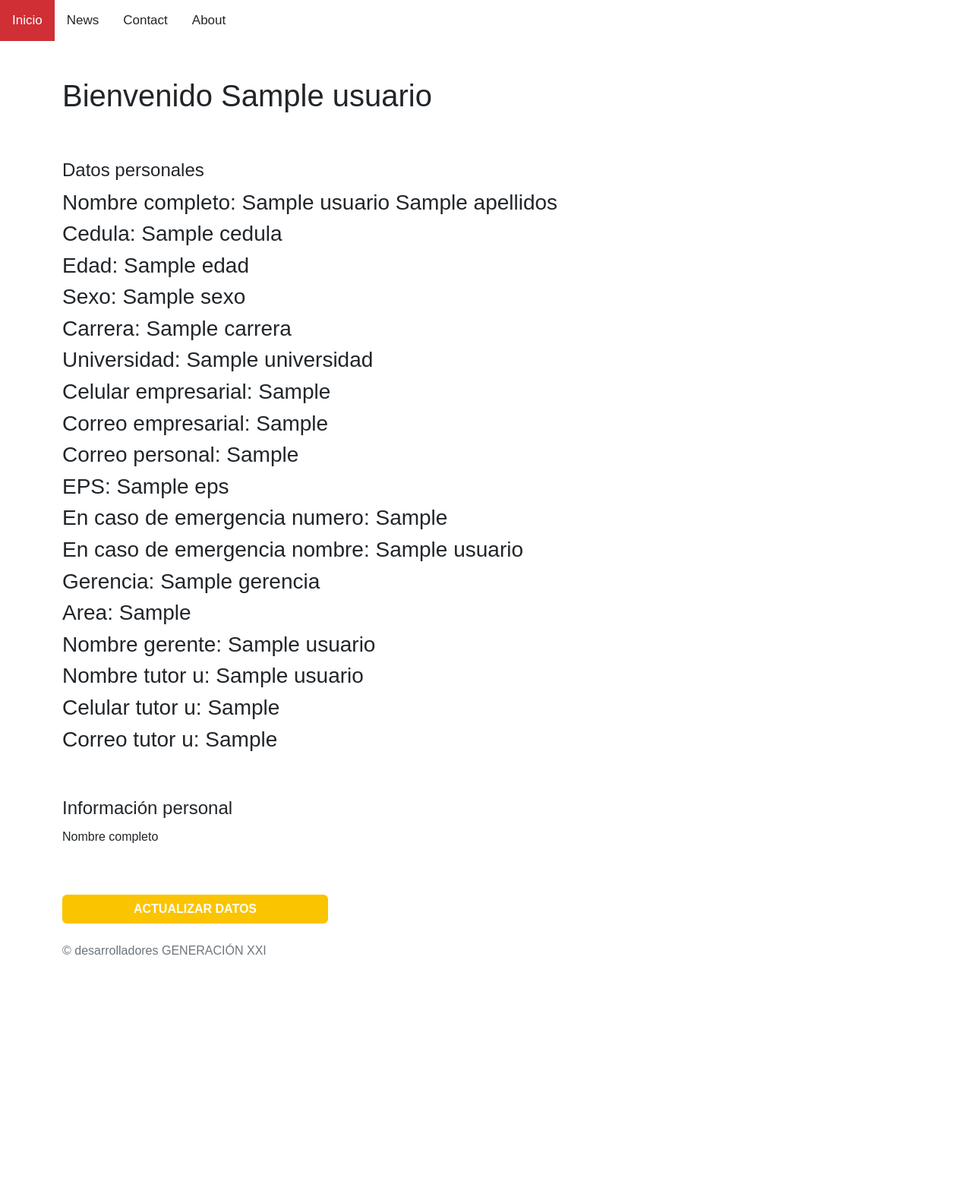
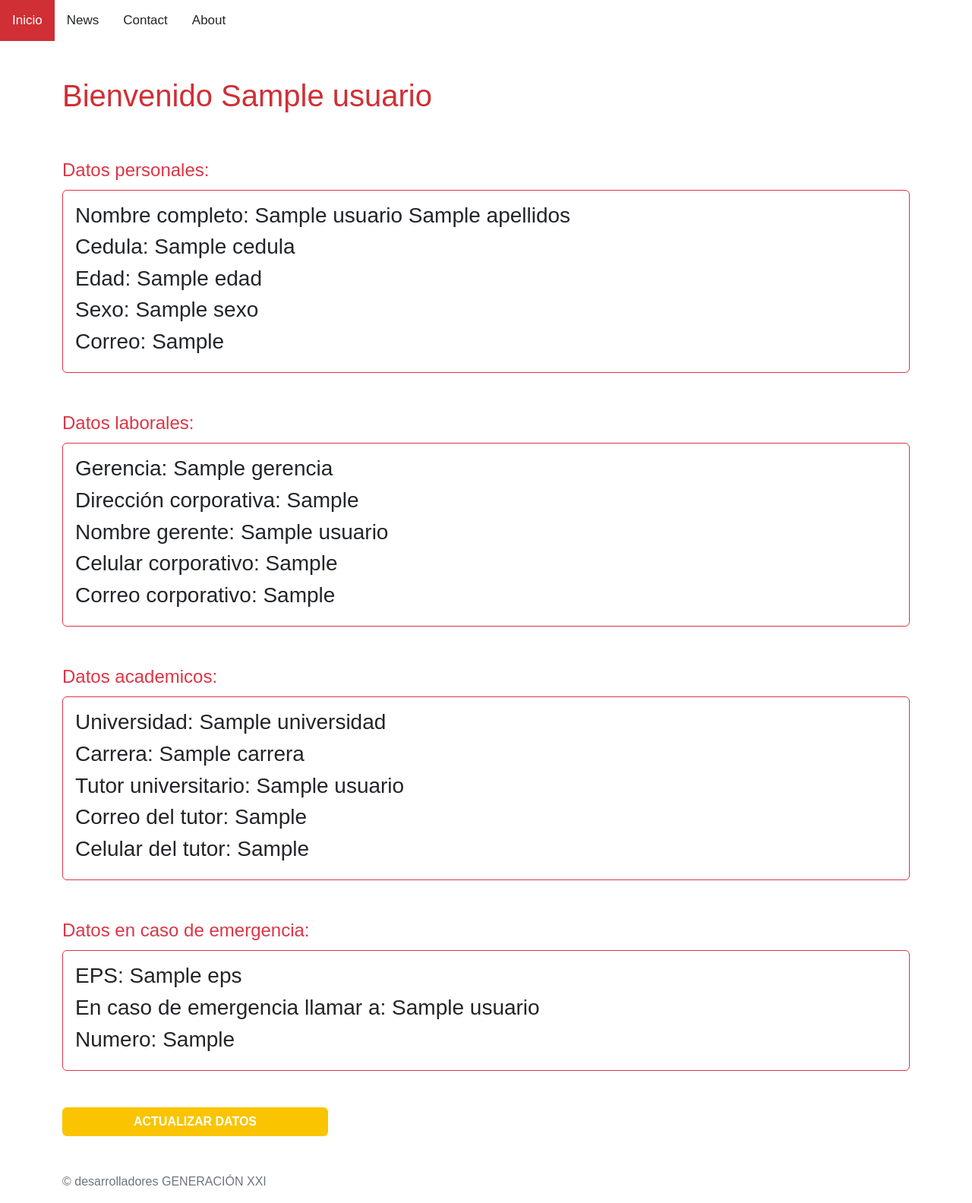
Before and after one commit to YesidSanabria/Proyecto-Generacion-XXI, a Flask app: template app/templates/view_personal_data.html in a window 1280 px wide. Shown: the whole page at 76% size. Before the commit the page ends 1257 px from the top, so only its background shows below. Run offline with Flask 2, Linux system fonts and the light colour scheme; the template is opened without the code that fills it: most values are stand-ins (such as "Sample title", 1, 10 or a date in 2020).

Commit message:
VistaMedioArregladaDatosPersonales

```diff
--- a/app/templates/view_personal_data.html
+++ b/app/templates/view_personal_data.html
@@ -2,41 +2,59 @@
 
 {% block content %}
 
+<body>
 <div class="container">
     <div class="row">
-        <form action="../../form-result.php" target="_blank">
-            <fieldset>
-                <br>
-                <br>
-                <h1> Bienvenido  {{ usuario['Nombres']}} </h1>
-                <br>
-                <br>
-                <legend> Datos personales </legend>
+        <form>
+            <br>
+            <br>
+            <h1 style="color:#CF2F35"> Bienvenido  {{ usuario['Nombres']}} </h1>
+            <br>
+            <br>
+
+            <legend class="text-danger font-weight-bold"> Datos personales: </legend>
+            <fieldset class="card p-3 bg-light.bg-gradient border border-danger">
                 <h3> Nombre completo: {{ usuario['Nombres'] + " " + usuario['Apellidos']}}</h3>
                 <h3> Cedula: {{ usuario['Cedula']}} </h3>
                 <h3> Edad: {{ usuario['Edad']}} </h3>
                 <h3> Sexo: {{ usuario['Sexo']}} </h3>
-                <h3> Carrera: {{ usuario['Carrera']}} </h3>
-                <h3> Universidad: {{ usuario['Universidad']}} </h3>
-                <h3> Celular empresarial: {{ usuario['Celular corporativo']}} </h3>
-                <h3> Correo empresarial: {{ usuario['Correo corporativo']}} </h3>
-                <h3> Correo personal: {{ usuario['Correo personal']}} </h3>
-                <h3> EPS: {{ usuario['EPS']}} </h3>
-                <h3> En caso de emergencia numero: {{ usuario['Numero emergencia']}} </h3>
-                <h3> En caso de emergencia nombre: {{ usuario['Nombre emergencia']}} </h3>
-                <h3> Gerencia: {{ usuario['Gerencia']}} </h3>
-                <h3> Area: {{ usuario['Area de gerencia']}} </h3>
-                <h3> Nombre gerente: {{ usuario['Nombre gerente']}} </h3>
-                <h3> Nombre tutor u: {{ usuario['Nombre tutor']}} </h3>
-                <h3> Celular tutor u: {{ usuario['Celular tutor']}} </h3>
-                <h3> Correo tutor u: {{ usuario['Correo tutor']}} </h3>
+                <h3> Correo: {{ usuario['Correo personal']}} </h3>
             </fieldset>
+
             <br>
             <br>
-            <fieldset>
-                <legend> Información personal </legend>
-                <p> Nombre completo </p>
+
+            <legend class="text-danger font-weight-bold"> Datos laborales: </legend>
+            <fieldset class="card p-3 bg-light.bg-gradient border border-danger">
+                <h3> Gerencia: {{ usuario['Gerencia']}} </h3>
+                <h3> Dirección corporativa: {{ usuario['Area de gerencia']}} </h3>
+                <h3> Nombre gerente: {{ usuario['Nombre gerente']}} </h3>
+                <h3> Celular corporativo: {{ usuario['Celular corporativo']}} </h3>
+                <h3> Correo corporativo: {{ usuario['Correo corporativo']}} </h3>
             </fieldset>
+
+            <br>
+            <br>
+
+            <legend class="text-danger font-weight-bold"> Datos academicos: </legend>
+            <fieldset class="card p-3 bg-light.bg-gradient border border-danger">
+                <h3> Universidad: {{ usuario['Universidad']}} </h3>
+                <h3> Carrera: {{ usuario['Carrera']}} </h3>
+                <h3> Tutor universitario: {{ usuario['Nombre tutor']}} </h3>
+                <h3> Correo del tutor: {{ usuario['Correo tutor']}} </h3>
+                <h3> Celular del tutor: {{ usuario['Celular tutor']}} </h3>
+            </fieldset>
+
+            <br>
+            <br>
+
+            <legend class="text-danger font-weight-bold"> Datos en caso de emergencia: </legend>
+            <fieldset class="card p-3 bg-light.bg-gradient border border-danger">
+                <h3> EPS: {{ usuario['EPS']}} </h3>
+                <h3> En caso de emergencia llamar a: {{ usuario['Nombre emergencia']}} </h3>
+                <h3> Numero: {{ usuario['Numero emergencia']}} </h3>
+            </fieldset>
+
 
         </form>
           <div class="col-sm">
@@ -45,10 +63,13 @@
             <br>
             <a href="/formulario" class="btn login text-uppercase fw-bold" style="width: 350px; background-color: #FAC401; color: white;" type="submit">Actualizar datos</a>
             <br>
-            <br>
         </div>
     </div>
 </div>
+</body>
+
+<br>
+<br>
 
 <footer>
     <div class="container">
```
